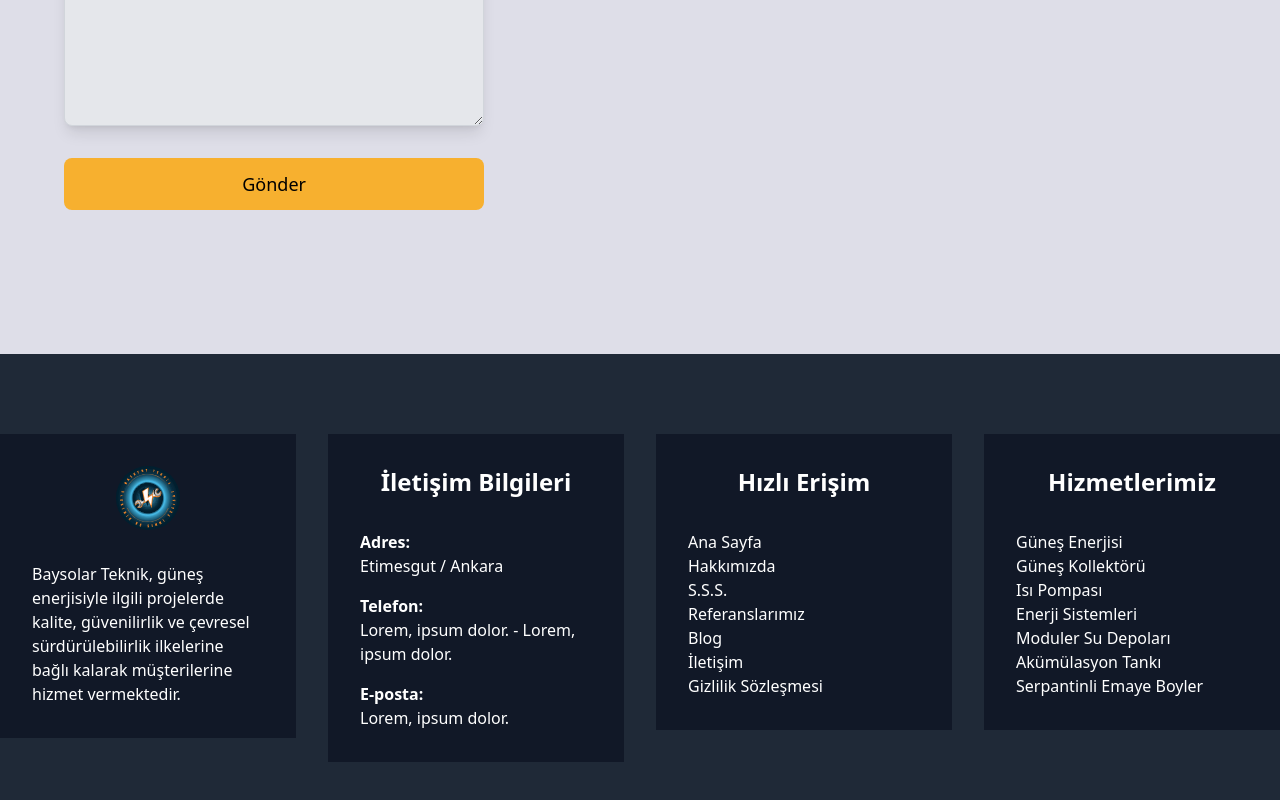
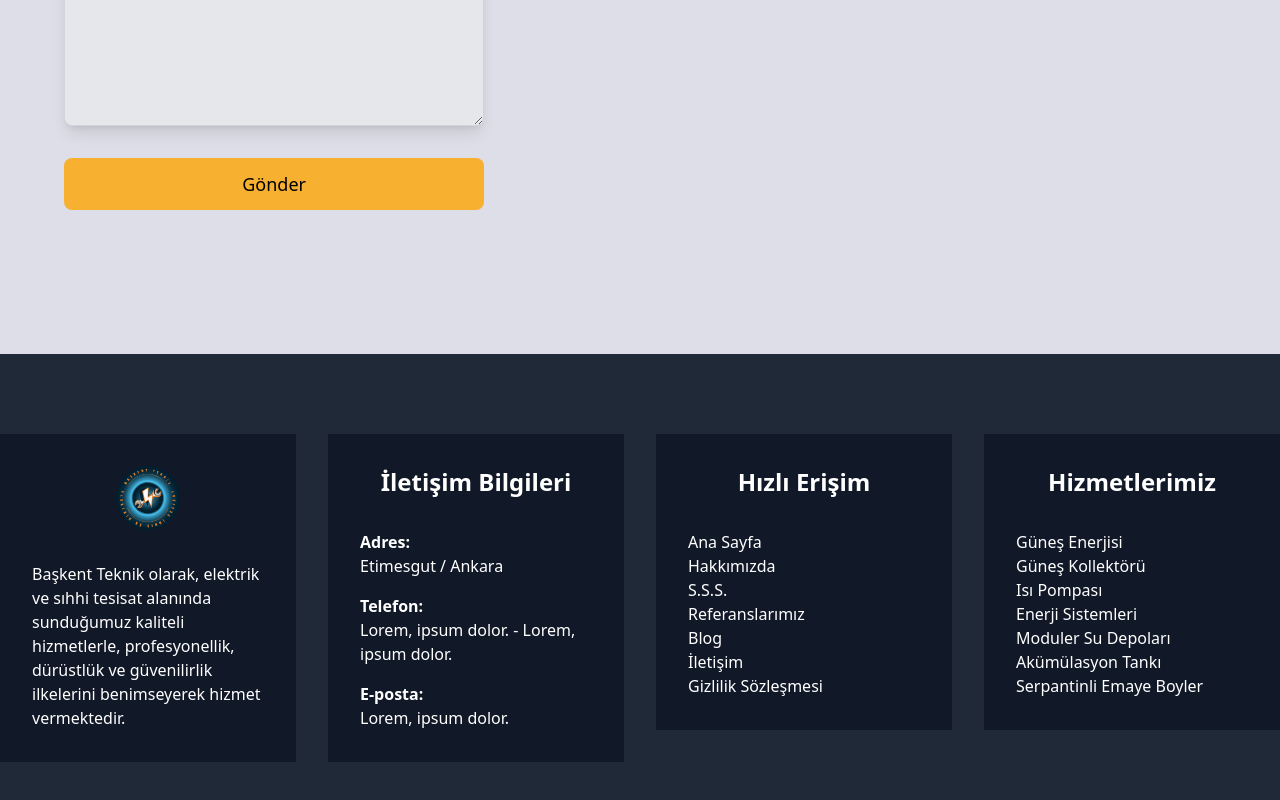
Before and after one commit to Okkes-Akkurt/baskent-teknik, a React (Vite) app in the folder client/: page /contact in a window 1280 px wide. Shown: the part 1384-2184 px from the top of the page. Built offline with nearby package versions, Linux system fonts and the light colour scheme.

Commit message:
fixed text

```diff
--- a/client/src/components/Footer.jsx
+++ b/client/src/components/Footer.jsx
@@ -23,9 +23,7 @@ const Footer = () => {
 							</div>
 							<div class='mt-8'>
 								<p>
-									Baysolar Teknik, güneş enerjisiyle ilgili projelerde kalite, güvenilirlik ve
-									çevresel sürdürülebilirlik ilkelerine bağlı kalarak müşterilerine hizmet
-									vermektedir.
+								Başkent Teknik olarak, elektrik ve sıhhi tesisat alanında sunduğumuz kaliteli hizmetlerle, profesyonellik, dürüstlük ve güvenilirlik ilkelerini benimseyerek hizmet vermektedir.
 								</p>
 							</div>
 						</div>
```
